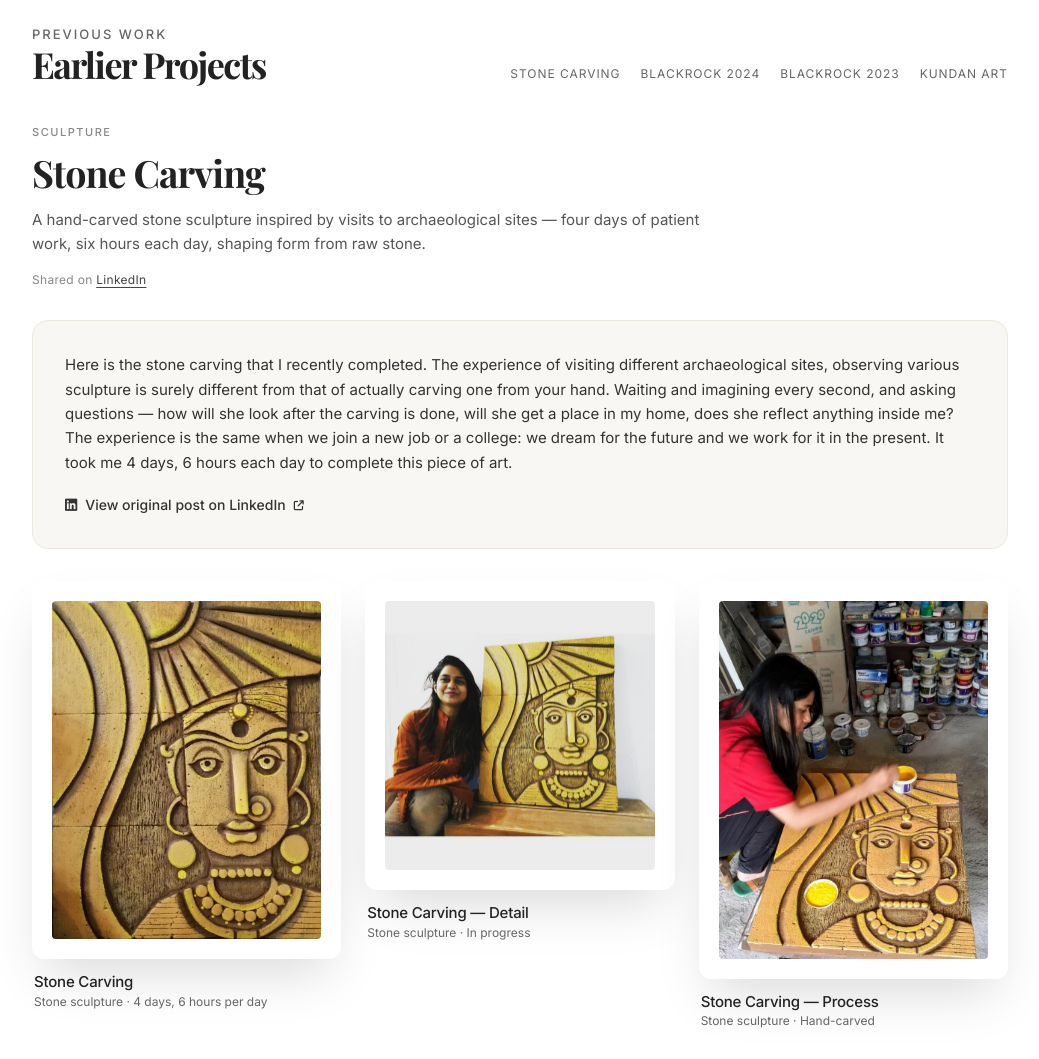
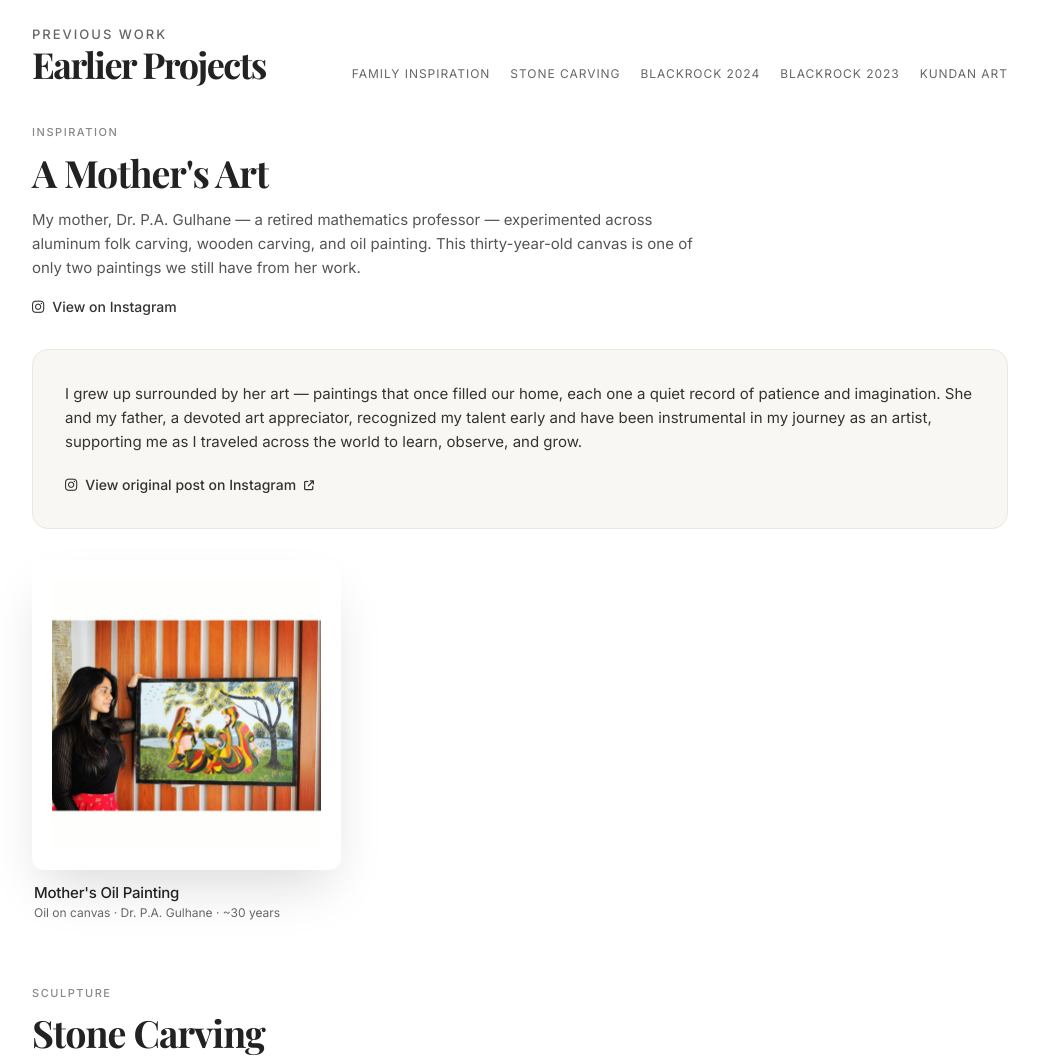
Before and after one commit to Aramina6/abhilasha-gulhane-artist-portfolio, a plain HTML site: page index.html in a window 1280 px wide. Shown: the part 3860-4919 px from the top of the page, without its empty margins (120-1159 px from the left). Drawn offline with nearby package versions, Linux system fonts and the light colour scheme.

Commit message:
Add Family Inspiration section with mother's oil painting

```diff
--- a/index.html
+++ b/index.html
@@ -282,11 +282,52 @@
                     <div class="serif text-4xl font-semibold tracking-[-1.5px]">Earlier Projects</div>
                 </div>
                 <div class="flex flex-wrap gap-x-5 gap-y-2 text-sm">
+                    <a href="#family-inspiration" class="collection-anchor">Family Inspiration</a>
                     <a href="#stone-carving" class="collection-anchor">Stone Carving</a>
                     <a href="#blackrock-2024" class="collection-anchor">BlackRock 2024</a>
                     <a href="#blackrock-2023" class="collection-anchor">BlackRock 2023</a>
                     <a href="#kundan-krishna" class="collection-anchor">Kundan Art</a>
                 </div>
+            </div>
+
+            <div id="family-inspiration" class="mb-16 scroll-mt-24">
+                <div class="mb-8">
+                    <div class="format-label mb-2">Inspiration</div>
+                    <h2 class="serif text-3xl md:text-[2.35rem] font-semibold tracking-tight leading-tight">
+                        A Mother's Art
+                    </h2>
+                    <p class="mt-3 max-w-2xl text-[15px] text-[#555] leading-relaxed">
+                        My mother, Dr. P.A. Gulhane — a retired mathematics professor — experimented across
+                        aluminum folk carving, wooden carving, and oil painting. This thirty-year-old canvas is
+                        one of only two paintings we still have from her work.
+                    </p>
+                    <div class="mt-4 flex flex-wrap gap-x-5 gap-y-2 text-sm">
+                        <a href="https://www.instagram.com/p/BzPfJWrJ1eX/"
+                           target="_blank" rel="noopener noreferrer"
+                           class="inline-flex items-center gap-x-2 font-medium text-[#333] hover:text-black transition-colors">
+                            <i class="fa-brands fa-instagram"></i>
+                            View on Instagram
+                        </a>
+                    </div>
+                </div>
+
+                <div class="bg-[#f9f7f4] border border-[#ece8df] rounded-2xl p-6 md:p-8 mb-8">
+                    <p class="text-[15px] text-[#333] leading-relaxed">
+                        I grew up surrounded by her art — paintings that once filled our home, each one a quiet
+                        record of patience and imagination. She and my father, a devoted art appreciator, recognized
+                        my talent early and have been instrumental in my journey as an artist, supporting me as I
+                        traveled across the world to learn, observe, and grow.
+                    </p>
+                    <a href="https://www.instagram.com/p/BzPfJWrJ1eX/"
+                       target="_blank" rel="noopener noreferrer"
+                       class="inline-flex items-center gap-x-2 mt-5 text-sm font-medium text-[#333] hover:text-black transition-colors">
+                        <i class="fa-brands fa-instagram"></i>
+                        View original post on Instagram
+                        <i class="fa-solid fa-arrow-up-right-from-square text-[10px]"></i>
+                    </a>
+                </div>
+
+                <div id="gallery-family-inspiration" class="grid grid-cols-1 sm:grid-cols-2 lg:grid-cols-3 gap-6"></div>
             </div>
 
             <div id="stone-carving" class="mb-16 scroll-mt-24">
@@ -639,6 +680,16 @@
             ...collectionOneFormats.flatMap(format => format.works)
         ];
 
+        const familyInspirationWorks = [
+            {
+                src: 'images/previous-work/mothers-art/oil-painting.jpg',
+                title: "Mother's Oil Painting",
+                meta: 'Oil on canvas · Dr. P.A. Gulhane · ~30 years',
+                description: "An oil painting by my mother, Dr. P.A. Gulhane — one of only two works from her artistic practice that our family still holds. She explored aluminum folk carving, wooden carving, and oil painting alongside her career as a mathematics professor.",
+                context: "Family Inspiration · Mother's art"
+            }
+        ];
+
         const stoneCarvingWorks = [
             {
                 src: 'images/previous-work/stone-carving/stone-01.jpg',
@@ -760,6 +811,7 @@
 
         const galleries = {
             artworks,
+            familyInspirationWorks,
             stoneCarvingWorks,
             kundanKrishnaWorks,
             blackrock2024InstagramWorks,
@@ -898,6 +950,7 @@
 
         function init() {
             renderCollectionOne();
+            renderPreviousGallery('gallery-family-inspiration', familyInspirationWorks, 'familyInspirationWorks');
             renderPreviousGallery('gallery-stone-carving', stoneCarvingWorks, 'stoneCarvingWorks');
             renderPreviousGallery('gallery-kundan-krishna', kundanKrishnaWorks, 'kundanKrishnaWorks');
             renderPreviousGallery('gallery-blackrock-2024-instagram', blackrock2024InstagramWorks, 'blackrock2024InstagramWorks');
```
Also changed, not shown: images/previous-work/mothers-art/oil-painting.jpg (added).
